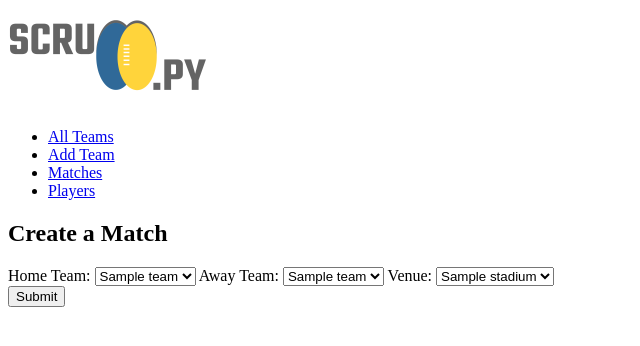
After one commit to rich-back/python_project, a Flask app: page /matches/new in a window 1280 px wide. The commit adds this page. Shown: the top 346 px of the page, without its empty margins (0-640 px from the left). Run offline with Flask 2, Linux system fonts and the light colour scheme; a database or web service that is not in the repository returns one stand-in record (values such as "Sample title"); some libraries are stand-ins or nearby versions.

Commit message:
added match create and delete

```diff
--- a/console.py
+++ b/console.py
@@ -23,7 +23,7 @@ team3 = Team("Leinster", "The Aviva Stadium")
 team_repository.save(team3)
 
 
-position1 = Position('Loosedhead Prop', 1)
+position1 = Position('Loosehead Prop', 1)
 position_repository.save(position1 )
 position2= Position('Hooker', 2)
 position_repository.save(position2 )
--- a/controllers/matches_controller.py
+++ b/controllers/matches_controller.py
@@ -1,5 +1,6 @@
 from flask import Blueprint, Flask, redirect, render_template, request
-
+import pdb
+import random
 from models.team import Team
 from models.player import Player
 from models.match import Match
@@ -14,3 +15,27 @@ matches_blueprint = Blueprint("matches", __name__)
 def matches():
     matches = match_repository.select_all()
     return render_template("matches/index.html", matches=matches)
+
+@matches_blueprint.route("/matches/new")
+def new_match():
+    teams = team_repository.select_all()
+    return render_template("matches/new.html", teams=teams)
+
+@matches_blueprint.route("/matches", methods=["POST"])
+def add_match():
+
+
+    home_team = request.form["home_team"]
+    away_team = request.form["away_team"]
+    home_stadium = request.form["home_stadium"]
+    home_score = random.randint(0,50)
+    away_score = random.randint(0,50)
+    match_to_add = Match(home_team, away_team, home_stadium, home_score, away_score)
+    match_repository.save(match_to_add)
+
+    return redirect("/matches")
+
+@matches_blueprint.route("/matches/<id>/delete", methods=["POST"])
+def delete_match(id):
+    match_repository.delete(id)
+    return redirect("/matches")
--- a/controllers/teams_controller.py
+++ b/controllers/teams_controller.py
@@ -14,12 +14,13 @@ def teams():
 
 @teams_blueprint.route("/teams/new")
 def new_team():
-    return render_template("teams/new.html")
+    teams = team_repository.select_all()
+    return render_template("teams/new.html", teams=teams)
 
 @teams_blueprint.route("/teams/<id>/delete", methods=["POST"])
 def delete_team(id):
     team_repository.delete(id)
-    return redirect("/humans")
+    return redirect("/teams")
 
 @teams_blueprint.route("/teams", methods=["POST"])
 def add_team():
--- /dev/null
+++ b/templates/matches/new.html
@@ -0,0 +1,54 @@
+{% extends "base.html" %}
+{% block content %}
+
+
+<h2>Create a Match</h2>
+
+<form action="/matches" method="POST">
+
+    <div>
+
+        <label for="home_team">Home Team:</label>
+        <select name="home_team" id="home_team">
+            {% for team in teams %}
+            <option value="{{ team.id }}">
+                {{ team.name }}
+            </option>
+            {% endfor %}
+        </select>
+
+        <label for="away_team">Away Team:</label>
+        <select name="away_team" id="away_team">
+            {% for team in teams %}
+            <option value="{{ team.id }}">
+                {{ team.name }}
+            </option>
+            {% endfor %}
+        </select>
+
+        <label for="home_stadium">Venue:</label>
+        <select name="home_stadium" id="home_stadium">
+            {% for team in teams %}
+            <option value="{{ team.id }}">
+                {{ team.stadium }}
+            </option>
+            {% endfor %}
+        </select>
+
+        <!-- <div>
+            <label for="home_score">Home Team Score:</label>
+            <input type="number" id="home_score" name="home_score" placeholder="home_score" required>
+        </div>
+
+        <div>
+            <label for="away_score">Away Team Score:</label>
+            <input type="number" id="away_score" name="away_score" placeholder="away_score" required>
+        </div> -->
+
+    </div>
+    <div>
+        <input type="submit">
+    </div>
+</form>
+
+{% endblock %}
```
Also changed, not shown: repositories/match_repository.py (+7 -1 lines), templates/matches/index.html (+5 -2 lines), templates/teams/new.html (+10 -0 lines).
